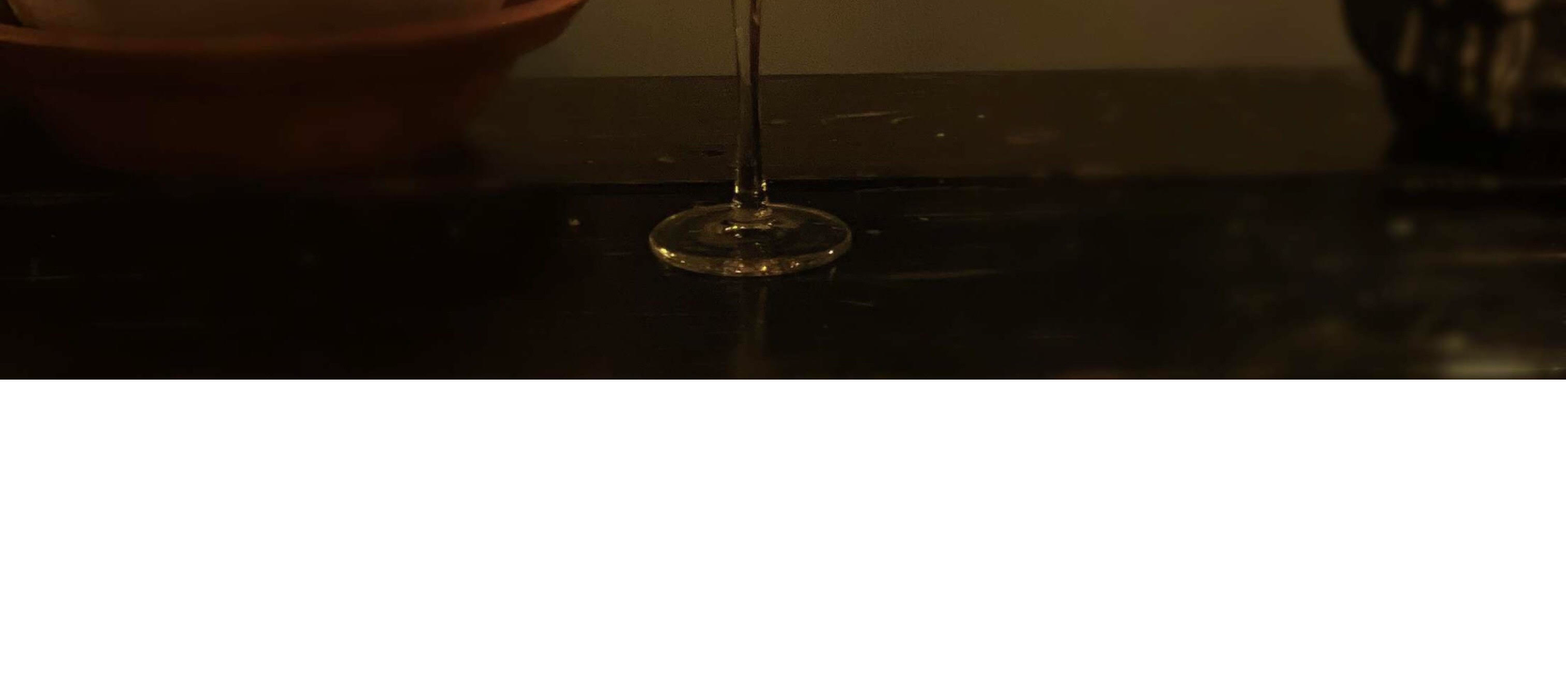
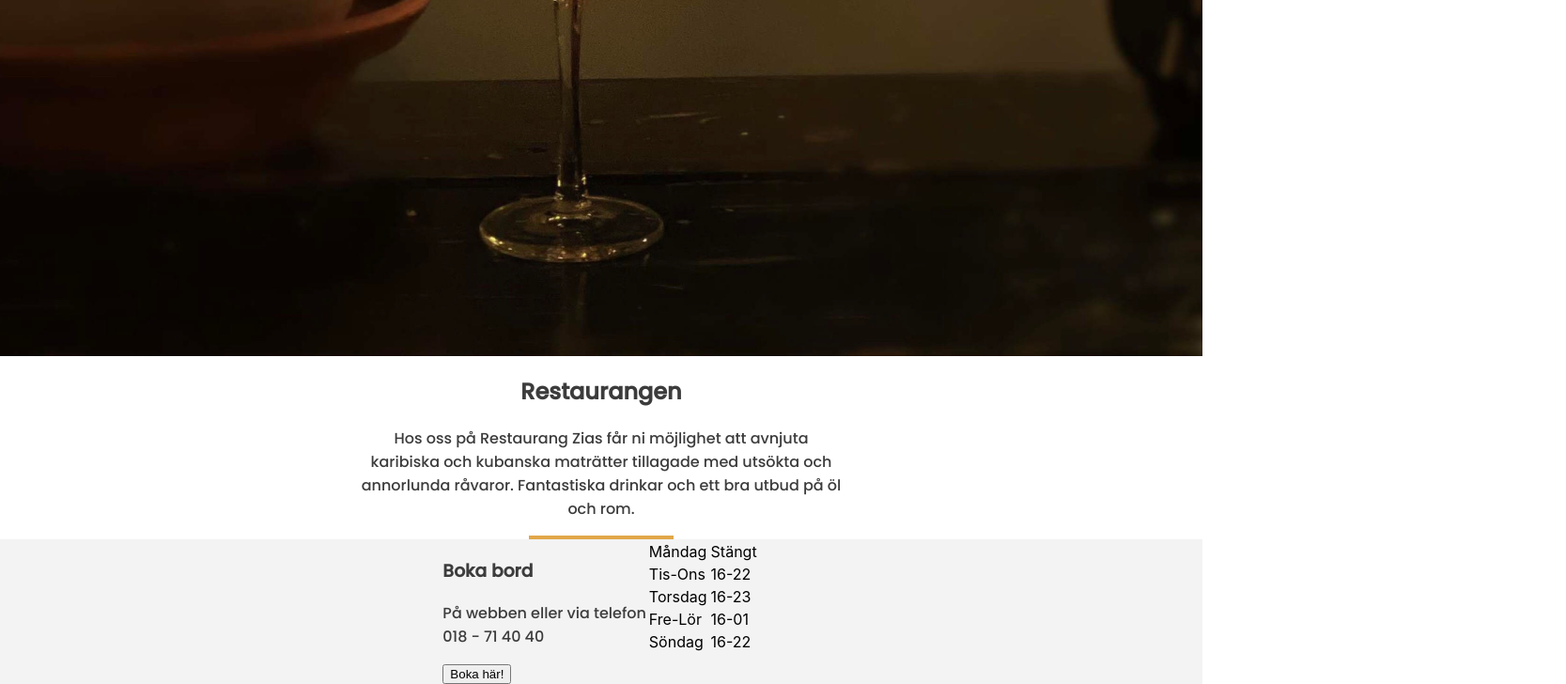
Before and after one commit to wahlstrommm/react-restaurant-app, a React (Create React App) app: page / in a window 1280 px wide. Shown: the part 476-1204 px from the top of the page at 94% size, 1667 px wide, since content can reach past the window. Before the commit the page ends 880 px from the top, so only its background shows below. Built offline with nearby package versions, Linux system fonts and the light colour scheme; a web font is replaced by a local one.

Commit message:
some styling done

```diff
--- /dev/null
+++ b/src/components/home/home.css
@@ -0,0 +1,35 @@
+h2, h3, p {
+    font-family: "Poppins", sans-serif;
+    color: #3C3C3C;
+}
+
+.image-container {
+    background-image: url("../../assets/glas.svg");
+    height: 100vh;
+    background-position: center;
+    background-repeat: no-repeat;
+    background-size: cover;
+    margin: 0;
+}
+
+.about-zias {
+    text-align: center;
+    position: relative;
+    height: 20%;
+    max-width: 40%;
+    left: 30%;
+}
+
+.span-line {
+    position: relative;
+    display: block;
+    border-top: 4px solid #E2A749;
+    width: 30%;
+    left: 35%;
+}
+
+.flexbox-container {
+    background-color: #F3F3F3;
+    display: flex;
+    justify-content: center;
+}
--- a/src/components/home/home.tsx
+++ b/src/components/home/home.tsx
@@ -1,19 +1,64 @@
 import React from "react";
-import drinkPic from "../../assets/glas.svg";
-import { Img } from "../../styled components/Img";
+import { useNavigate } from "react-router-dom";
+import Bookning from "../bookning/bookning";
+// import drinkPic from "../../assets/glas.svg";
+// import { Img } from "../../styled components/Img";
+import "./home.css";
 
 export default function Home() {
+  const navigate = useNavigate();
+
   return (
     <div>
-      <Img src={drinkPic} alt="Bild på drink" />
-      <div>
-        <h1>Restaurangen</h1>
+      <div className="image-container"></div>
+      <div className="about-zias">
+        <h2>Restaurangen</h2>
         <p>
           Hos oss på Restaurang Zias får ni möjlighet att avnjuta karibiska och
           kubanska maträtter tillagade med utsökta och annorlunda råvaror.
           Fantastiska drinkar och ett bra utbud på öl och rom.
         </p>
-        <span></span>
+        <span className="span-line"></span>
+      </div>
+      <div className="flexbox-container">
+        <div className="booking-info">
+          <h3>Boka bord</h3>
+          <p>
+            På webben eller via telefon <br /> 018 - 71 40 40
+          </p>
+          <button
+            onClick={() => {
+              navigate("/bookning");
+            }}>
+            Boka här!
+          </button>
+        </div>
+        <div className="opening-hours">
+          <table>
+            <tbody>
+              <tr>
+                <td className="opening-day">Måndag</td>
+                <td className="opening-hour">Stängt</td>
+              </tr>
+              <tr>
+                <td className="opening-day">Tis-Ons</td>
+                <td className="opening-hour">16-22</td>
+              </tr>
+              <tr>
+                <td className="opening-day">Torsdag</td>
+                <td className="opening-hour">16-23</td>
+              </tr>
+              <tr>
+                <td className="opening-day">Fre-Lör</td>
+                <td className="opening-hour">16-01</td>
+              </tr>
+              <tr>
+                <td className="opening-day">Söndag</td>
+                <td className="opening-hour">16-22</td>
+              </tr>
+            </tbody>
+          </table>
+        </div>
       </div>
     </div>
   );
--- a/src/components/layout/layout.css
+++ b/src/components/layout/layout.css
@@ -1,4 +1,5 @@
-header {
+.header {
+    background-color: #251c0e;
     position: relative;
     z-index: 1;
 }
--- a/src/components/layout/layout.tsx
+++ b/src/components/layout/layout.tsx
@@ -1,14 +1,21 @@
 import React from "react";
-import { Outlet } from "react-router-dom";
+import { Outlet, useNavigate } from "react-router-dom";
 import "./layout.css";
+import Navbar from "../navbar/navbar";
 
 export default function Layout() {
+  const navigate = useNavigate();
+
   return (
     <>
-      <header>
+      <header className="header">
         <h1 className="header-logo">Zias</h1>
         {/* <!-------- Menu Button --------> */}
-        <div className="hamburger">
+        <div
+          className="hamburger"
+          onClick={() => {
+            navigate("/navbar");
+          }}>
           <div></div>
         </div>
         {/* <!------ Menu Button End ------> */}
--- a/src/components/navbar/navbar.css
+++ b/src/components/navbar/navbar.css
@@ -1,4 +1,4 @@
 a {
     text-decoration: none;
-    color: black;
+    color: #3C3C3C;
 }
--- a/src/index.tsx
+++ b/src/index.tsx
@@ -1,7 +1,6 @@
 import React from "react";
 import ReactDOMClient from "react-dom/client";
 import "./index.css";
-import App from "./App";
 import reportWebVitals from "./reportWebVitals";
 import { BrowserRouter, Route, Routes } from "react-router-dom";
 import Admin from "./components/admin/admin";
```
